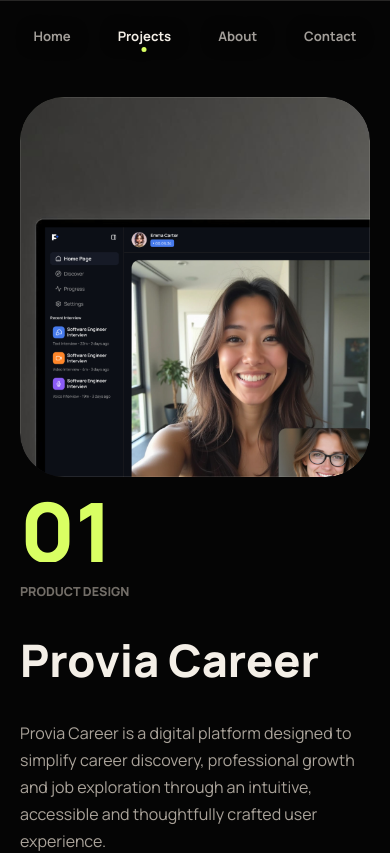
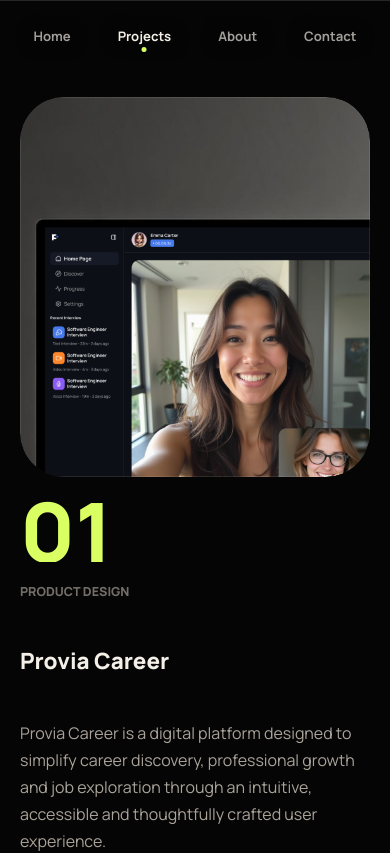
Before and after one commit to MerseGulsum/MerseGulsum.github.io, a Next.js app: page /projects in a window 390 px wide. Shown: the top 853 px of the page. Built offline with nearby package versions, Linux system fonts and the light colour scheme.

Commit message:
Reduce project card title sizes

```diff
--- a/components/ProjectsShowcase.module.css
+++ b/components/ProjectsShowcase.module.css
@@ -205,7 +205,7 @@
   display: block;
   margin: 0;
   color: var(--text);
-  font-size: 62px;
+  font-size: 31px;
   font-weight: var(--font-weight-heavy);
   line-height: 1.12;
   overflow-wrap: break-word;
@@ -274,7 +274,7 @@
 
   .title {
     max-width: 100%;
-    font-size: clamp(2.25rem, 11.5vw, 3.35rem);
+    font-size: clamp(1.125rem, 5.75vw, 1.675rem);
     white-space: normal;
   }
 
```
